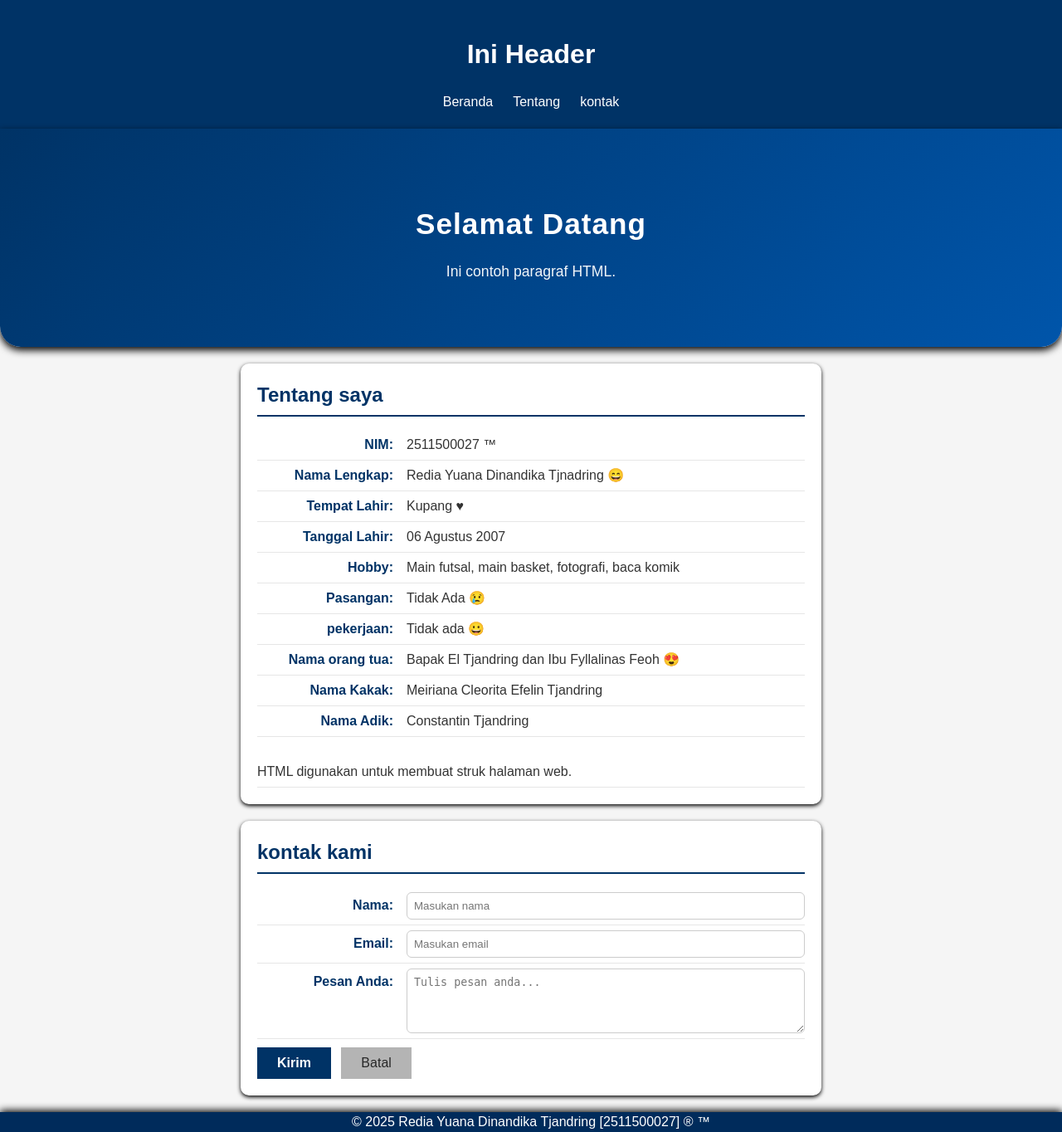
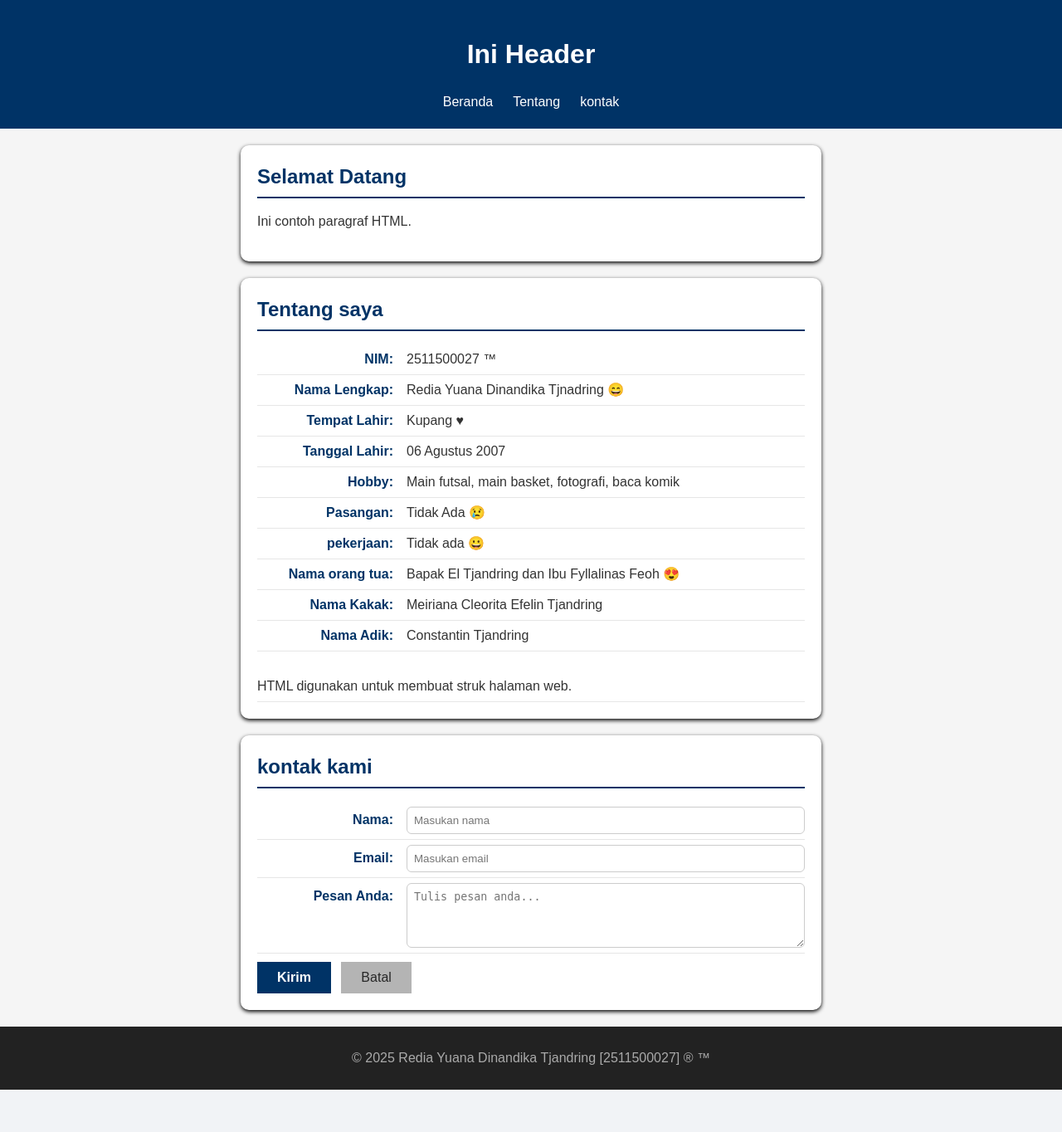
Before and after one commit to Redia-pdf/2511500027-PWD-GB1J-2526O, a PHP site: page /pertemuan-04/index.html in a window 1280 px wide. Shown: the whole page at 83% size. After the commit the page ends 1313 px from the top, so only its background shows below. Run offline with PHP 8.4, Linux system fonts and the light colour scheme.

Commit message:
update pertemuan-04

```diff
--- a/pertemuan-04/style.css
+++ b/pertemuan-04/style.css
@@ -26,6 +26,7 @@
         text-decoration: none;
         padding: 6px 12px;
        }
+       #home,
        #about,
         #contact {
             background-color: #ffffff;
@@ -35,6 +36,7 @@
             margin: 20px auto;
             box-shadow: 0 2px 5px rgba(0, 0, 0, 1);
         }
+        #home h2,
         #about h2,
         #contact h2 {
             color: #003366;
@@ -42,6 +44,9 @@
             padding-bottom: 6px;
             margin-top: 0;
             margin-bottom: 16px;
+        }
+        #home p {
+          text-align: justify;
         }
         #about p,
         #contact label{
@@ -119,53 +124,9 @@
               width: 100%;
             }
         }
-        #home {
-          background: linear-gradient(135deg, #003366, #0055aa);
-          color: #ffffff;
+        footer {
+          background: #222;
+          color: #aaa;
           text-align: center;
-          padding: 60px 20px;
-          border-radius: 0 0 25px 25px;
-          box-shadow: 0 4px 10px rgba(0, 0, 0, 3);
-          max-width: 6000px;
-          margin: 0 auto;
+          padding: 10px;
         }
-        #home h2 {
-          font-size: 2.2rem;
-          margin-bottom: 10px;
-          letter-spacing: 1px;
-        }
-        #home p {
-          font-size: 1.1rem;
-          opacity: 0.95;
-        }
-        @media (max-width: 368px) {
-          #home {
-            padding: 40px 15px;
-            border-radius: 0 0 15px 15px;
-          }
-          #home h2 {
-            font-size: 1.3rem;
-          }
-          #home p {
-            font-size: 0.7rem;
-          }
-        }
-        footer {
-          background-color: #002b5b;
-          color: white;
-          text-align: center;
-          padding: 20 px 10 px;
-          font-size: 14px;
-          box-shadow: 0 -2px 10px rgba(0, 0, 0, 1);
-        }
-        footer p {
-          margin: 0;
-          line-height: 1.5;
-          word-break: break-word;
-        }
-        @media (min-width:750px) {
-          footer {
-            font-size: 16px;
-            padding: 25 px 20px;
-          }
-        }
```
